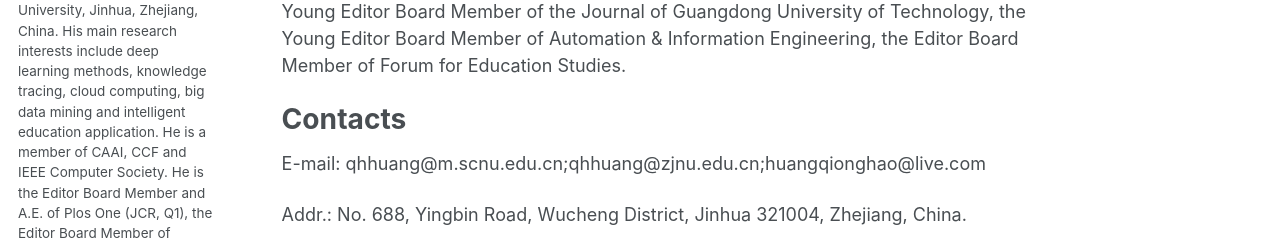
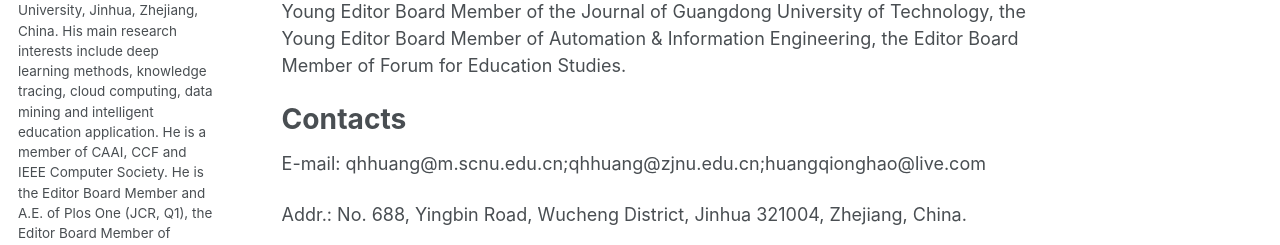
Before and after one commit to qhhuang-ai/qhhuang-ai.github.io, a Jekyll site: the page built from _pages/about.md, in a window 1280 px wide. Shown: the part 373-618 px from the top of the page. Built offline with Jekyll 4.4.1, drawn with Linux system fonts in a browser that asks for light colours; some web fonts are replaced; a script that is not in the unit is left out; comment, search, counter and statistics services are not loaded; some of the changed text lies outside the part shown.

Commit message:
update CV!

```diff
--- a/_config.yml
+++ b/_config.yml
@@ -24,7 +24,7 @@ author:
   avatar           : "Qionghao_Huang.png"
   name             : "Qionghao Huang"
   pronouns         : "He/His"
-  bio              : "He is currently an associate professor at Zhejiang Normal University, Jinhua, Zhejiang, China. His main research interests include deep learning methods, knowledge tracing, cloud computing, big data mining and intelligent education application. He is a member of CAAI, CCF and IEEE Computer Society. He is the Editor Board Member and A.E. of Plos One (JCR, Q1), the Editor Board Member of Current Machine Learning, the Young Editor Board Member of the Journal of Guangdong University of Technology, the Young Editor Board Member of Automation & Information Engineering, the Editor Board Member of Forum for Education Studies."
+  bio              : "He is currently an associate professor at Zhejiang Normal University, Jinhua, Zhejiang, China. His main research interests include deep learning methods, knowledge tracing, cloud computing, data mining and intelligent education application. He is a member of CAAI, CCF and IEEE Computer Society. He is the Editor Board Member and A.E. of Plos One (JCR, Q1), the Editor Board Member of Current Machine Learning, the Young Editor Board Member of the Journal of Guangdong University of Technology, the Young Editor Board Member of Automation & Information Engineering, the Editor Board Member of Forum for Education Studies."
   location         : "Jinhua, Zhejiang, China."
   employer         : "Zhejiang Normal University"
   uri              : # URL
```
